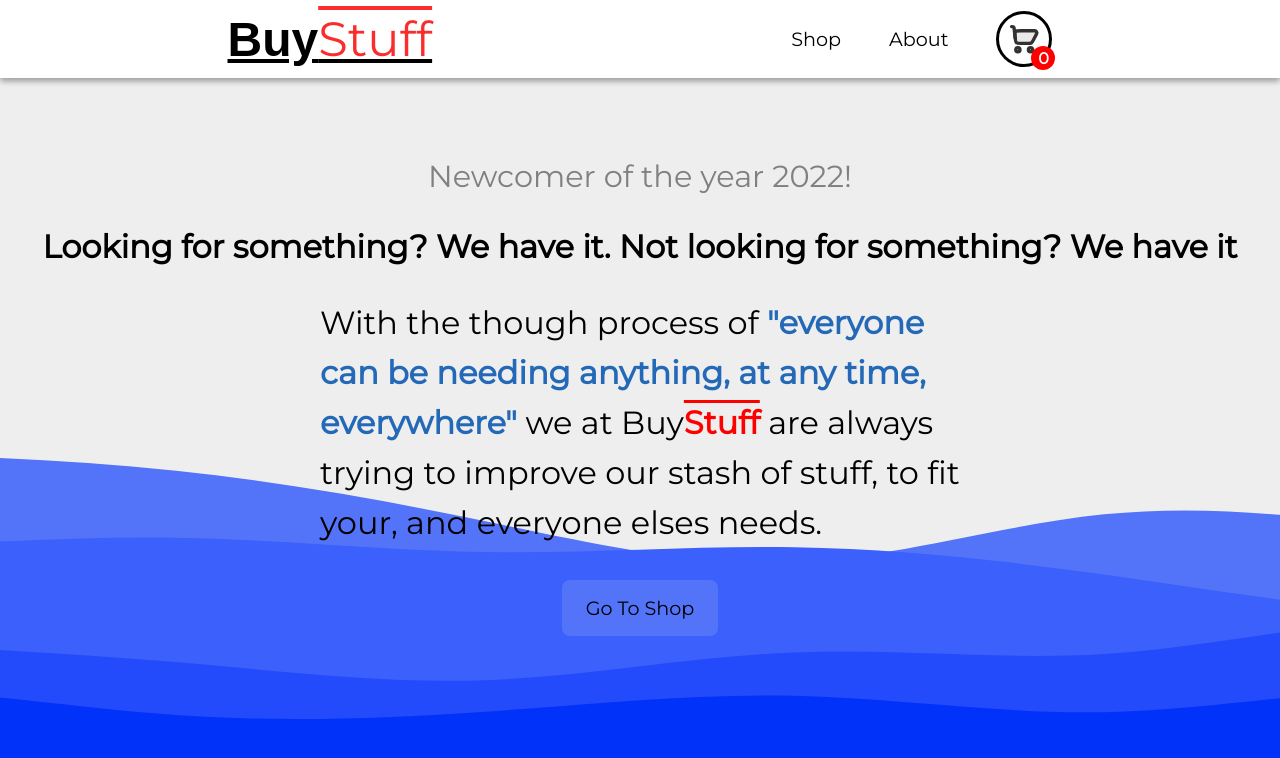
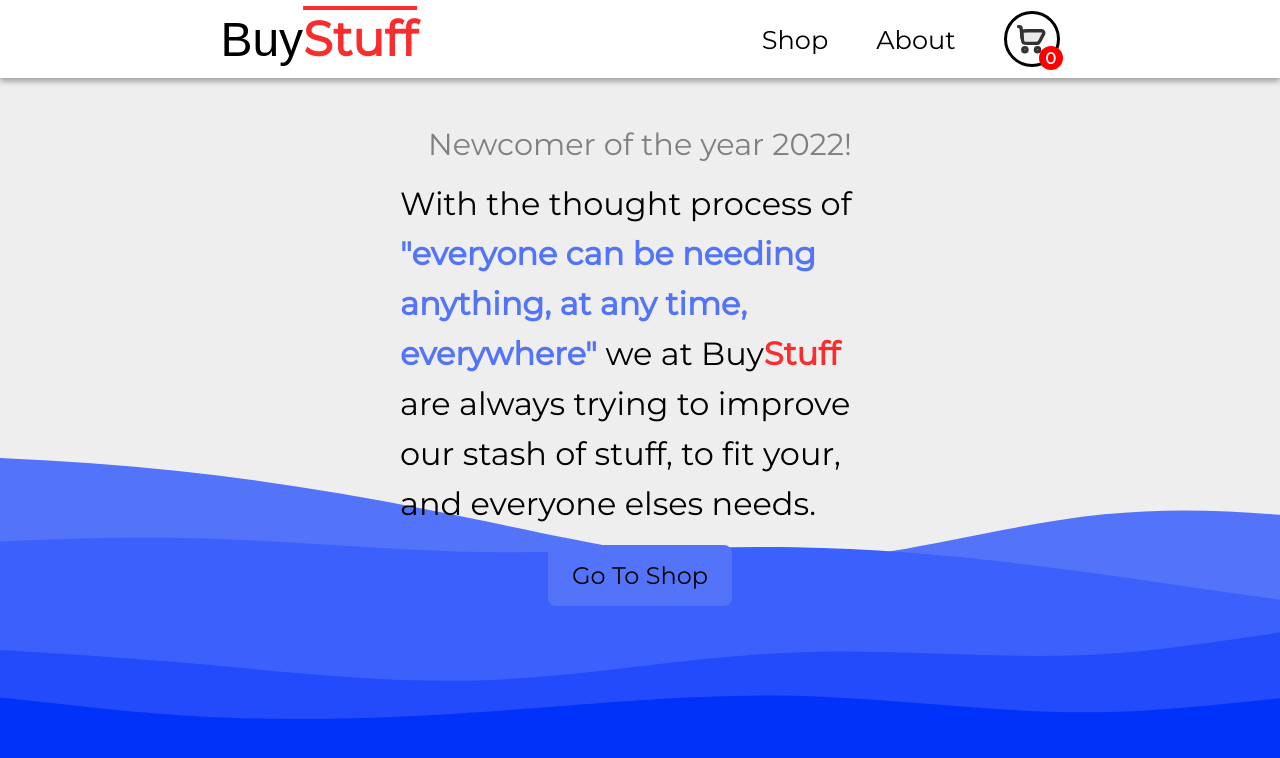
Before and after one commit to Nudd3/shopping-cart-old, a React (Create React App) app: page / in a window 1280 px wide. Shown: the top 758 px of the page. Built offline with nearby package versions, Linux system fonts and the light colour scheme; a web font is replaced by a local one.

Commit message:
Home page

```diff
--- a/src/App.scss
+++ b/src/App.scss
@@ -3,6 +3,12 @@
 
 $large-screen: 1200px;
 $small-screen: 576px;
+$main-background: #eee;
+$main-blue: hsl(228, 93%, 65%);
+$hover-blue: hsl(228, 100%, 59%);
+$main-gray: #b8b8b8;
+$main-red: rgb(250, 44, 44);
+
 * {
   margin: 0;
   padding: 0;
@@ -20,8 +26,7 @@ html {
 
 body {
   min-height: 100%;
-  background-color: #eee;
-  // background-color: whitesmoke;
+  background-color: $main-background;
 }
 
 .App {
@@ -35,9 +40,7 @@ body {
   display: flex;
   align-items: center;
   justify-content: space-between;
-  color: rgb(175, 175, 175);
   background-color: white;
-  // box-shadow: rgba(0, 0, 0, 0.16) 0px 3px 6px, rgba(0, 0, 0, 0.23) 0px 3px 6px;
 
 
 }
@@ -48,7 +51,7 @@ nav {
   display: flex;
   align-items: center;
   justify-content: space-around;
-  color: rgb(175, 175, 175);
+  color: $main-gray;
   background-color: white;
   box-shadow: rgba(0, 0, 0, 0.16) 0px 3px 6px, rgba(0, 0, 0, 0.23) 0px 3px 6px;
 
@@ -96,16 +99,16 @@ nav {
 .nav-link {
   text-decoration: none;
   color: black;
-  font-size: 1.2rem;
+  font-size: 1.6rem;
+  font-weight: 500;
 
   &:hover {
     color: grey;
   }
-}
-.active {
-  color: red;
-  text-decoration: none;
-  font-size: 1.2rem;
+
+  @media (max-width: $small-screen) {
+    font-size: 1.4rem;
+  }
 }
 
 .cart-button {
@@ -144,14 +147,16 @@ nav {
 
 .title {
   font-size: 3rem;
-  font-weight: 900;
+  font-weight: 400;
 
-  text-decoration: underline;
+  &:hover {
+    color: black;
+  }
 
   span {
     font-size: 3rem;
-    font-weight: 400;
-    color: rgb(250, 44, 44);
+    font-weight: 900;
+    color: $main-red;
 
     text-decoration: overline;
   }
@@ -180,7 +185,6 @@ nav {
 
 .item-card {
   overflow: hidden;
-  background-color: #d8d8d8;
   background-color: white;
   display: flex;
   flex-direction: column;
@@ -222,7 +226,7 @@ nav {
 
       .add-button {
         width: 100%;
-        background-color: hsl(228, 93%, 65%);
+        background-color: $main-blue;
         color: black;
         border: none;
         padding: 0.5rem;
@@ -230,7 +234,7 @@ nav {
         font-size: 1.5rem;
 
         &:hover {
-          background-color: hsl(228, 100%, 59%);
+          background-color: $hover-blue;
           cursor: pointer;
         }
       }
@@ -245,12 +249,12 @@ nav {
           color: black;
           padding: 0.5rem 1rem;
           font-size: 1.5rem;
-          background-color: hsl(228, 93%, 65%);
+          background-color: $main-blue;
           border: none;
           border-radius: 5px;
 
           &:hover {
-            background-color: hsl(228, 100%, 59%);
+            background-color: $hover-blue;
             cursor: pointer;
           }
         }
@@ -264,7 +268,7 @@ nav {
           gap: 0.35rem;
           span {
             font-size: 1.2rem;
-            color: rgb(175, 175, 175);
+            color: $main-gray;
           }
         }
       }
@@ -330,7 +334,7 @@ nav {
 
       &:hover {
         cursor: pointer;
-        color: rgb(175, 175, 175);
+        color: $main-gray;
       }
     }
   }
@@ -375,11 +379,11 @@ nav {
       flex-direction: column;
       justify-content: center;
       h3 {
-        color: rgb(175, 175, 175);
+        color: $main-gray;
       }
       span {
         font-size: 0.7em;
-        color: rgb(175, 175, 175);
+        color: $main-gray;
       }
     }
 
@@ -392,10 +396,10 @@ nav {
     }
 
     button {
-      border: 1px solid rgb(255, 40, 40);
+      border: 1px solid $main-red;
       border-radius: 5px;
       padding: 0.5rem 0.7rem;
-      color: rgb(255, 40, 40);
+      color: $main-red;
       background-color: white;
       &:hover {
         cursor: pointer;
@@ -429,7 +433,6 @@ nav {
 }
 
 .home-main {
-  // section
   position: relative;
   display: flex;
   justify-content: center;
@@ -438,7 +441,6 @@ nav {
 
 .home {
   background-image: url('../public/images/home-background.svg');
-  // z-index: -1;
   background-repeat: no-repeat;
   background-size: cover;
   background-position: bottom;
@@ -455,47 +457,61 @@ nav {
     justify-content: center;
     flex-wrap: wrap;
     gap: 10rem;
-    padding-top: 5rem;
+    padding-top: 3rem;
+
     .home-text-section {
 
-      border-radius: 8px;
+      width: 75%;
 
       display: flex;
       flex-direction: column;
       align-items: center;
       justify-content: center;
-      text-align: start;
-      gap: 2rem;
+
+      gap: 1rem;
 
       .initial {
         color: grey;
         font-size: 1.9rem;
-      }
-      h2 {
-        font-size: 2rem;
+
+        @media (max-width: $small-screen) {
+          font-size: 1.6rem;
+        }
       }
 
       .home-info {
         width: 50%;
         font-size: 2rem;
         line-height: 50px;
-        span {
+
+        @media (max-width: $small-screen) {
+          width: 100%;
+        }
+
+        span:first-of-type {
           font-weight: bold;
-          color: rgb(36, 105, 183);
+          color: $main-blue;
         }
+
+        span:last-of-type {
+          font-weight: bold;
+          color: $main-red;
+        }
+
       }
       .home-shop-button {
         border: none;
         justify-self: center;
         align-self: center;
-        background-color: hsl(228, 93%, 65%);
+        background-color: $main-blue;
+        color: black;
         padding: 1rem 1.5rem;
         border-radius: 8px;
-        font-size: 1.2rem;
+        font-size: 1.5rem;
         cursor: pointer;
 
         &:hover {
-          background-color: #fff;
+          background-color: $hover-blue;
         }
       }
     }
--- a/src/pages/Home.js
+++ b/src/pages/Home.js
@@ -6,16 +6,12 @@ export const Home = () => {
       <div className='home-main'>
         <div className='home-text-section'>
           <p className='initial'>Newcomer of the year 2022!</p>
-          <h2>
-            Looking for something? We have it. Not looking for something? We
-            have it
-          </h2>
           <p className='home-info'>
-            With the though process of{' '}
+            With the thought process of{' '}
             <span>
               "everyone can be needing anything, at any time, everywhere"
             </span>{' '}
-            we at Buy<span style={{color: 'red', textDecoration: 'overline'}}>Stuff</span> are always trying to improve our stash of stuff, to
+            we at Buy<span>Stuff</span> are always trying to improve our stash of stuff, to
             fit your, and everyone elses needs.
           </p>
           <Link to={'/shop'}>
@@ -26,16 +22,3 @@ export const Home = () => {
     </div>
   );
 };
-
-{
-  /* <div className='home-left'>
-        <p>
-
-          <h3><span>You</span> <u>need</u> it? </h3>
-          <h3><span>We</span> <u>have</u> it! </h3>
-        </p>
-      </div>
-      <div className='home-right'>
-
-      </div> */
-}
```
